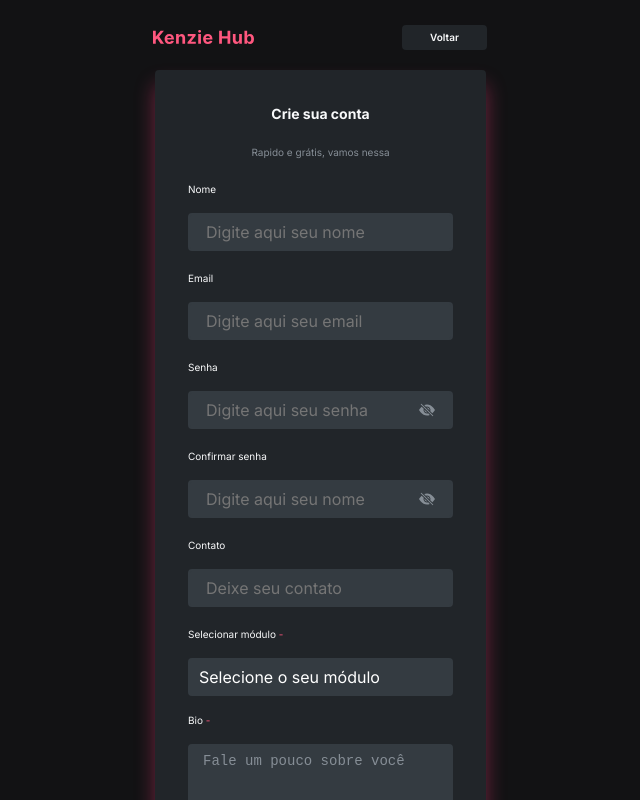
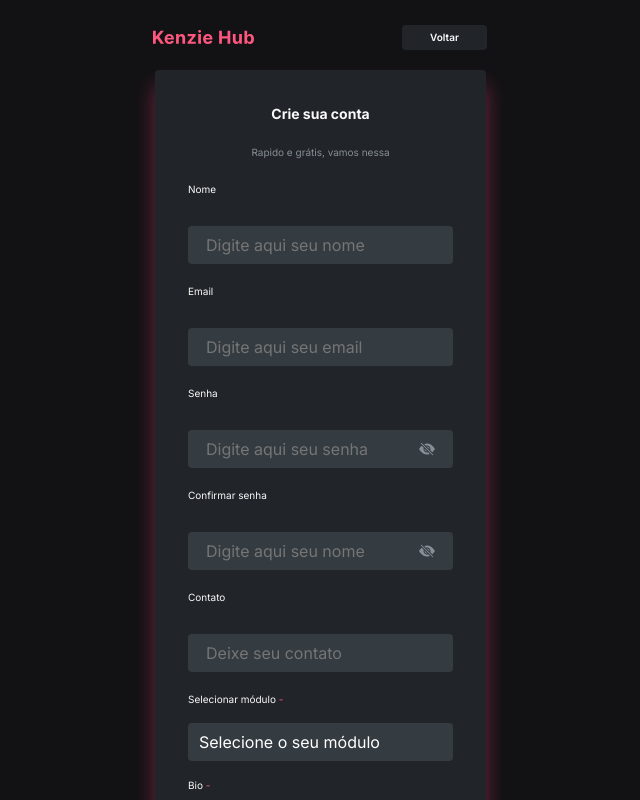
Before and after one commit to Kenzie-Academy-Brasil-Developers/react-entrega-s2-kenzie-hub-tiagokp97, a React (Create React App) app: page / in a window 1280 px wide. Shown: the top 800 px of the page, without its empty margins (320-960 px from the left). Built offline with nearby package versions, Linux system fonts and the light colour scheme.

Commit message:
fix: Added number nedded at register form

```diff
--- a/src/components/Input/styles.js
+++ b/src/components/Input/styles.js
@@ -12,6 +12,8 @@ export const Container = styled.div`
     margin-bottom: 18px;
     font-size: 10px;
     align-self: flex-start;
+    max-width: 200px;
+    min-height: 25px;
   }
 
   span {
--- a/src/pages/Register/index.jsx
+++ b/src/pages/Register/index.jsx
@@ -22,7 +22,7 @@ export default function Register({ authenticated }) {
       .required("Campo obrigatório!")
       .matches(
         "^(?=.*?[A-Z])(?=.*?[a-z])(?=.*?[0-9])(?=.*?[#?!@$%^&*-]).{8,}$",
-        "Falta caractere capital, minusculo e especial"
+        "Falta um número, caractere capital, minusculo e especial"
       ),
     passwordConfirm: yup
       .string()
@@ -55,7 +55,8 @@ export default function Register({ authenticated }) {
   });
 
   if (authenticated) {
-    return <Redirect to="/home" />;
+    const username = localStorage.getItem("Hub:username");
+    return <Redirect to={`/home/${username}`} />;
   }
 
   const options = [
```
